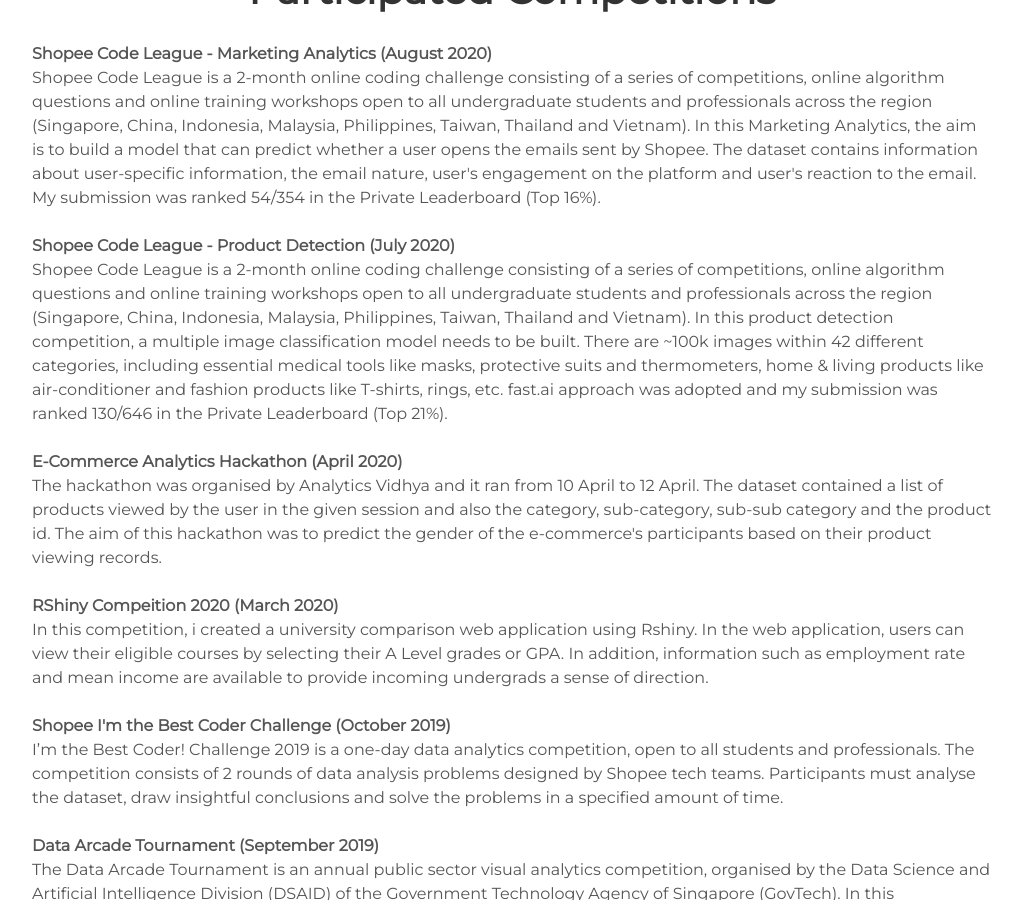
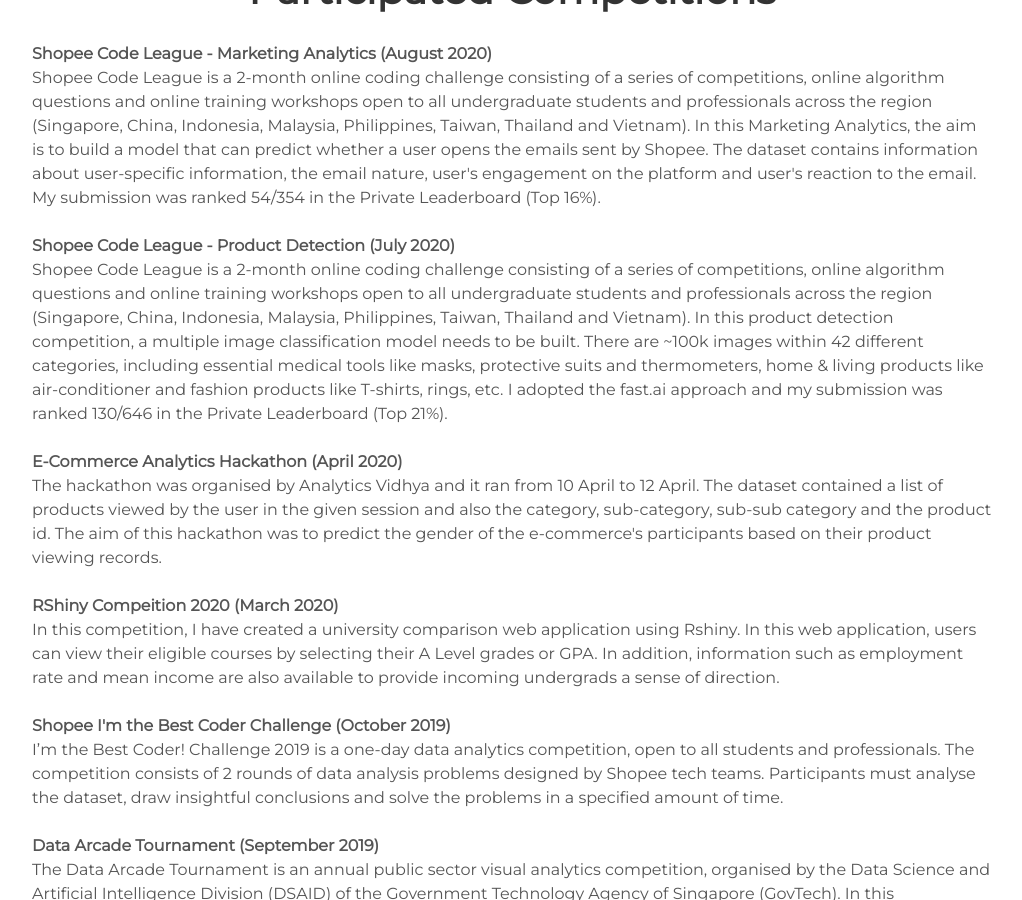
Before and after one commit to Joanna-Khek/joanna-khek.github.io, a Jekyll site: the page built from index.html, in a window 1280 px wide and 900 px high, scrolled down 1268 px. Shown: the whole window, without its empty margins (128-1150 px from the left). Built offline with Jekyll 4.4.1, drawn with Linux system fonts in a browser that asks for light colours; some of the changed text lies outside the part shown.

Commit message:
update description

```diff
--- a/_includes/about.html
+++ b/_includes/about.html
@@ -17,7 +17,7 @@
       <br />
       Shopee Code League is a 2-month online coding challenge consisting of a series of competitions, online algorithm questions and online training workshops open to all undergraduate students and professionals across the region (Singapore, China, Indonesia,
       Malaysia, Philippines, Taiwan, Thailand and Vietnam). In this product detection competition, a multiple image classification model needs to be built. There are ~100k images within 42 different categories, including essential medical tools like masks, protective suits and thermometers, home & living products like air-conditioner and fashion products like T-shirts, rings, etc.
-      fast.ai approach was adopted and my submission was ranked 130/646 in the Private Leaderboard (Top 21%).
+      I adopted the fast.ai approach and my submission was ranked 130/646 in the Private Leaderboard (Top 21%).
       <br />
       <br />
 
@@ -30,7 +30,7 @@
 
       <strong>RShiny Compeition 2020 (March 2020)</strong>
       <br />
-      In this competition, i created a university comparison web application using Rshiny. In the web application, users can view their eligible courses by selecting their A Level grades or GPA. In addition, information such as employment rate and mean income are available to provide incoming undergrads a sense of direction.
+      In this competition, I have created a university comparison web application using Rshiny. In this web application, users can view their eligible courses by selecting their A Level grades or GPA. In addition, information such as employment rate and mean income are also available to provide incoming undergrads a sense of direction.
       <br />
       <br />
 
--- a/_includes/projects.html
+++ b/_includes/projects.html
@@ -37,7 +37,7 @@
       <li> Image Classification </li>
     </ul>
     <p>In this product detection competition, a multiple image classification model needs to be built. There are ~100k images within 42 different categories, including essential medical tools like masks, protective suits and thermometers, home & living products like air-conditioner and fashion products like T-shirts, rings, etc.
-      fast.ai approach was adopted and my submission was ranked 130/646 in the Private Leaderboard (Top 21%).</p>
+    I adopted the fast.ai approach and my submission was ranked 130/646 in the Private Leaderboard (Top 21%).</p>
     <a class="project-link" href="https://github.com/Joanna-Khek/joanna-khek.github.io/blob/master/Product%20Detection/Shopee%20Code%20League%20-%20Product%20Detection%20(FastAI).ipynb">Check it out</a>
   </div>
 </div>
@@ -77,7 +77,7 @@
       <li> Predictive Modelling </li>
     </ul>
     <p>The hackathon was organised by Analytics Vidhya and it ran from 8 May to 10 May.
-       The aim was to predict the probability of whether an enrollee is likely look for a new job using factors such as gender, education level, experience, company size, company type.</p>
+       The aim is to predict the probability of whether an enrollee is likely look for a new job using factors such as gender, education level, experience, company size, company type.</p>
     <a class="project-link" href="https://github.com/Joanna-Khek/joanna-khek.github.io/blob/master/HR%20Analytics%20Hackathon/JanataHack%20-%20HR%20Analytics.ipynb">Check it out</a>
   </div>
 </div>
@@ -91,7 +91,7 @@
       <li> Data Science Compeition </li>
     </ul>
     <p>The hackathon was organised by Analytics Vidhya and it ran from 10 April to 12 April.
-      The dataset contained a list of products viewed by the user in the given session and also the category, sub-category, sub-sub category and the product id. The aim of this hackathon was to predict the gender of the e-commerce's participants based on their product viewing records.</p>
+      The dataset contained a list of products viewed by the user in the given session and also the category, sub-category, sub-sub category and the product id. The aim of this hackathon is to predict the gender of the e-commerce's participants based on their product viewing records.</p>
     <a class="project-link" href="https://github.com/Joanna-Khek/joanna-khek.github.io/blob/master/E-commerce%20Hackathon/E-Commerce%20Hackathon.ipynb">Check it out</a>
   </div>
 </div>
```
Also changed, not shown: other parts of _includes/about.html (+1 -1 lines).
